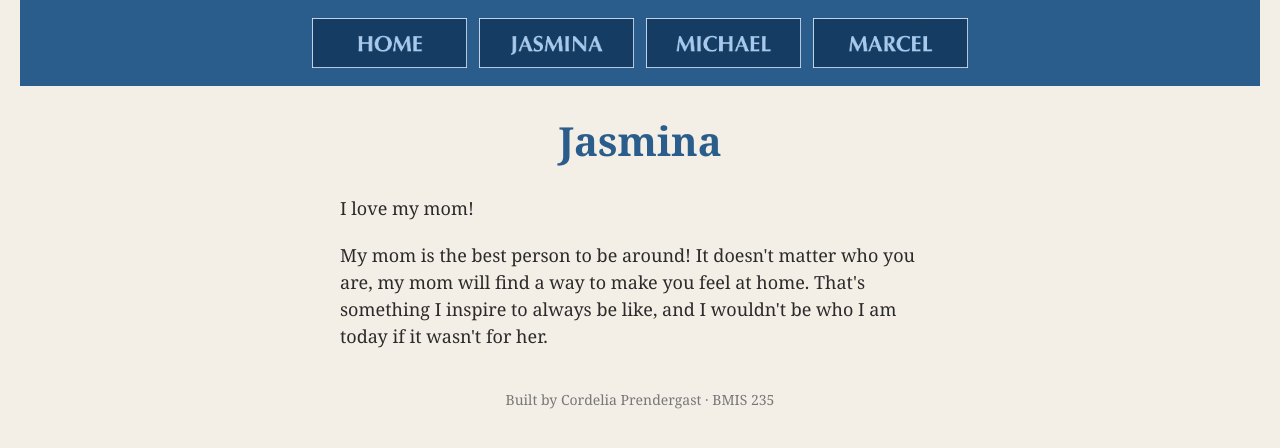
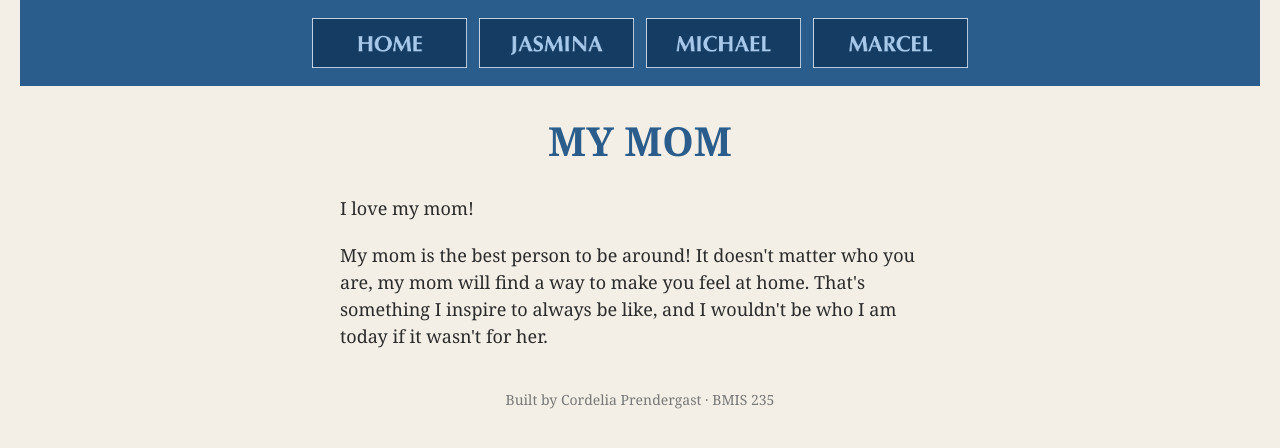
Before and after one commit to corpren8/bmis235-html-3, a plain HTML site: page jasmina.html in a window 1280 px wide. Drawn offline with Linux system fonts and the light colour scheme.

Commit message:
Change heading from 'Jasmina' to 'MY MOM'

```diff
--- a/jasmina.html
+++ b/jasmina.html
@@ -28,7 +28,7 @@
     <a href="marcel.html"><img src="img/marcel.png" alt="Marcel"></a>
 </nav>
 
-<h1>Jasmina</h1>
+<h1>MY MOM</h1>
 <p>I love my mom! </p>
 <p>My mom is the best person to be around! It doesn't matter who you are, my mom will find a way to make you feel at home. That's something I inspire to always be like, and I wouldn't be who I am today if it wasn't for her. </p>
 
```
